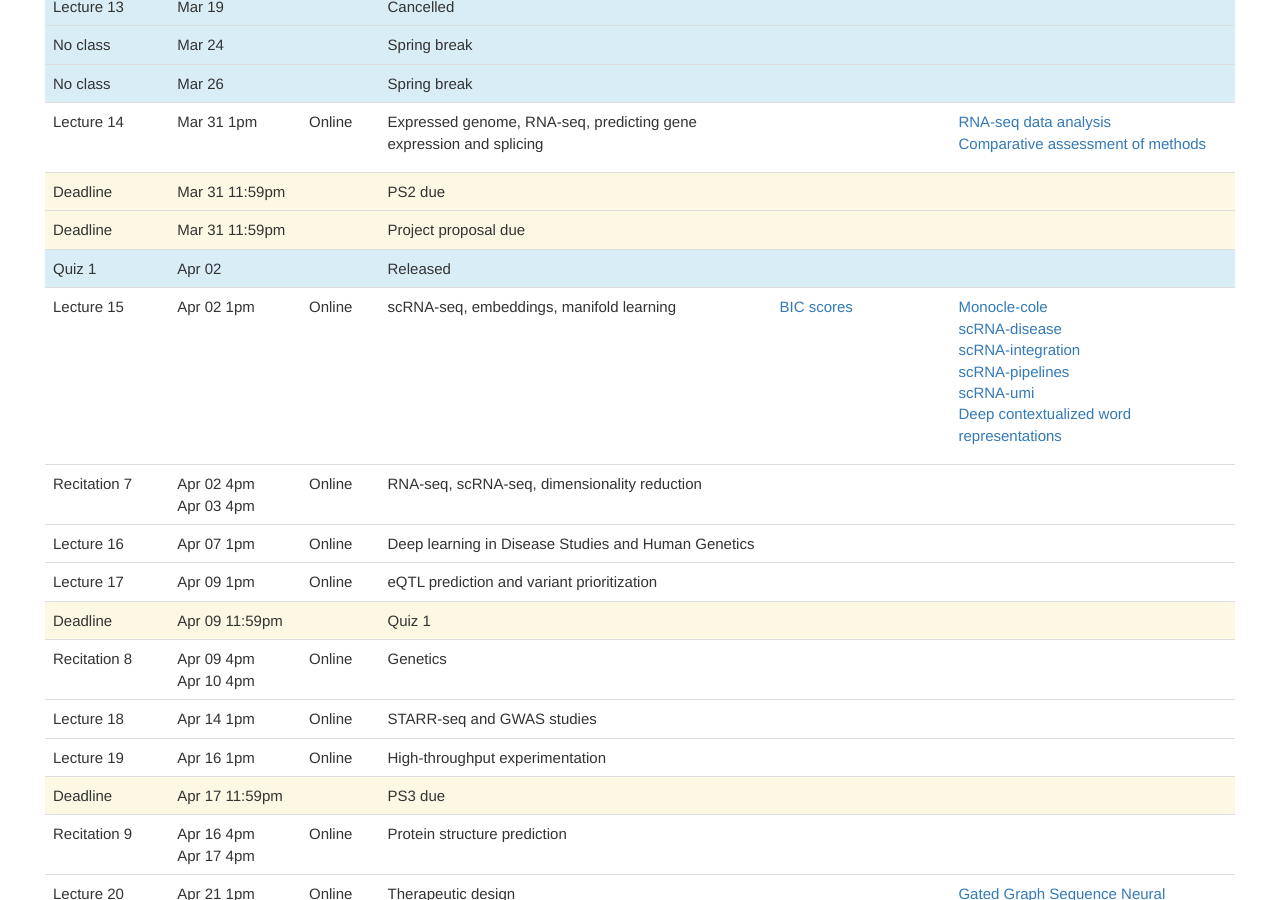
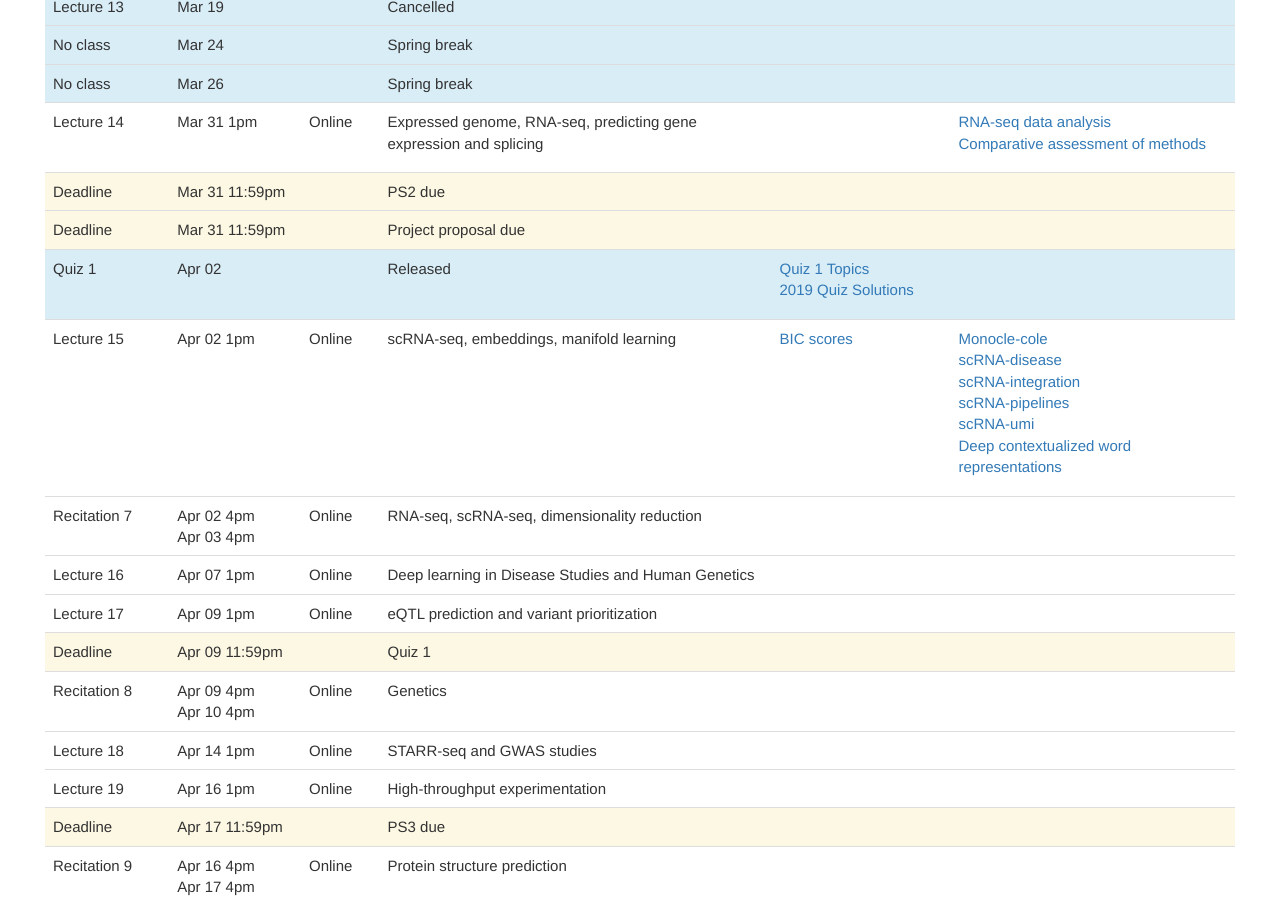
Before and after one commit to mit6874/mit6874.github.io, a Jekyll site: the page built from index.html, in a window 1280 px wide and 900 px high, scrolled down 2577 px. Built offline with Jekyll 4.4.1, drawn with Linux system fonts in a browser that asks for light colours; nearby versions of some CDN libraries.

Commit message:
Readd Quiz 1 topics and past quiz

```diff
--- a/index.html
+++ b/index.html
@@ -425,7 +425,12 @@ layout: default
             <td>Apr 02</td>
             <td></td>
             <td>Released</td>
-            <td></td>
+            <td>
+                <ul>
+                    <li><a href="https://piazza.com/class/k5yc2zd83zi2rz?cid=52">Quiz 1 Topics</a></li>
+                    <li><a href="assets/sp2020/abridged_quiz_solutions_2019.pdf">2019 Quiz Solutions</a></li>
+                </ul>
+            </td>
             <td></td>
         </tr>
         <tr>
```
